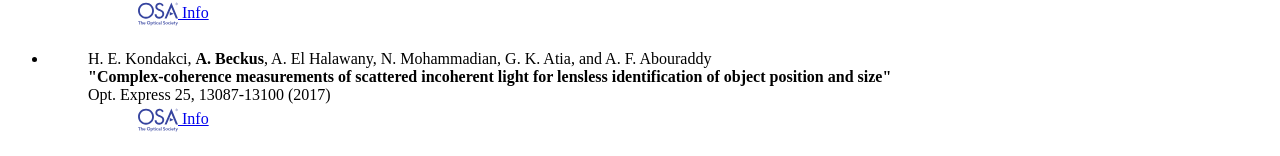
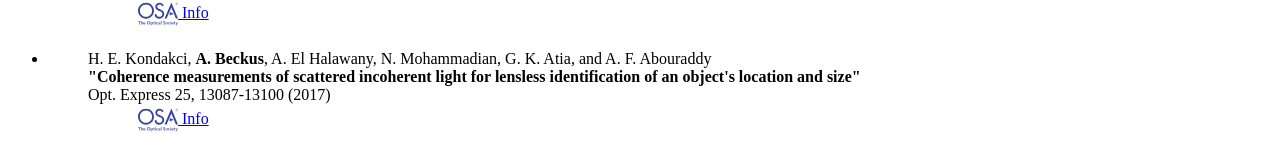
Before and after one commit to beckus/beckus.github.io, a plain HTML site: page src/publications.html in a window 1280 px wide. Shown: the part 481-637 px from the top of the page. Drawn offline with Linux system fonts and the light colour scheme; files whose address does not match are found by name.

Commit message:
Fixed title

```diff
--- a/src/publications.html
+++ b/src/publications.html
@@ -122,7 +122,7 @@
 		    <div class="pubentry">
             <div class="pubentry_citation">
 				  H. E. Kondakci, <strong>A. Beckus</strong>, A. El Halawany, N. Mohammadian, G. K. Atia, and  A. F. Abouraddy<br />
-				  <div class="pubtitle">"Complex-coherence measurements of scattered incoherent light for lensless identification of object position and size"</div>
+				  <div class="pubtitle">"Coherence measurements of scattered incoherent light for lensless identification of an object's location and size"</div>
 				  Opt. Express 25, 13087-13100 (2017)
 			   </div>
             <div class="pubentry_link">
```
